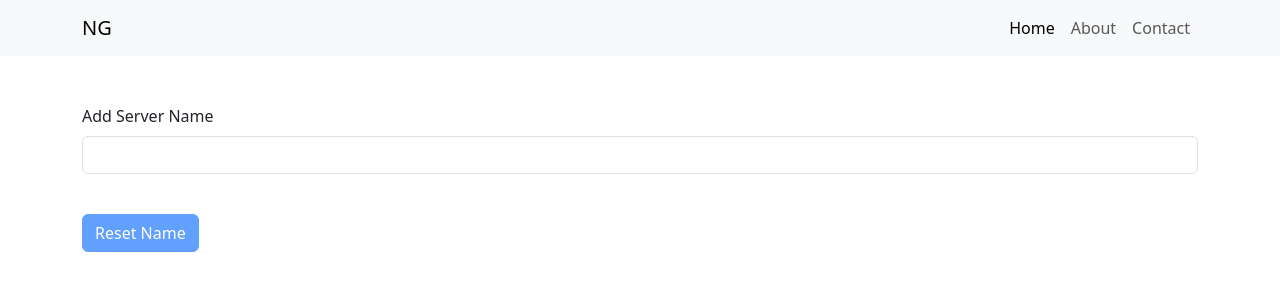
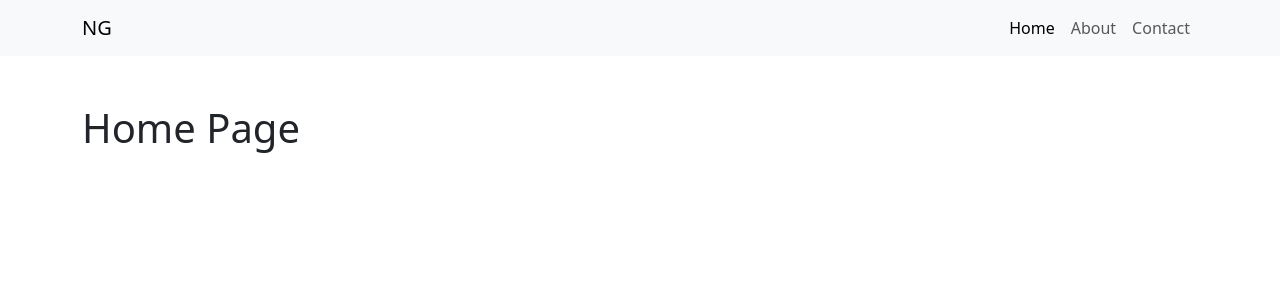
Before and after one commit to FrontEndProfile/NGPratice, an Angular app: page / in a window 1280 px wide. Shown: the top 300 px of the page. Built offline with nearby package versions, Linux system fonts and the light colour scheme.

Commit message:
main branch

```diff
--- a/src/app/page/home/home.component.html
+++ b/src/app/page/home/home.component.html
@@ -1,7 +1 @@
-    <div class="mb-3">
-        <label for="exampleInputEmail1" class="form-label" >Add Server Name</label>
-        <input type="email" class="form-control" [(ngModel)]="username">
-        <br>
-        <p class="fs-1">{{ username }}</p>
-    </div>
-    <button class="btn btn-primary" [disabled]="username === ''" (click)="username = ''">Reset Name</button>
+<h1>Home Page</h1>
--- a/src/app/page/home/home.component.ts
+++ b/src/app/page/home/home.component.ts
@@ -6,6 +6,6 @@ import { Component } from '@angular/core';
   styleUrl: './home.component.css'
 })
 export class HomeComponent {
-username = "";
+
 
 }
```
